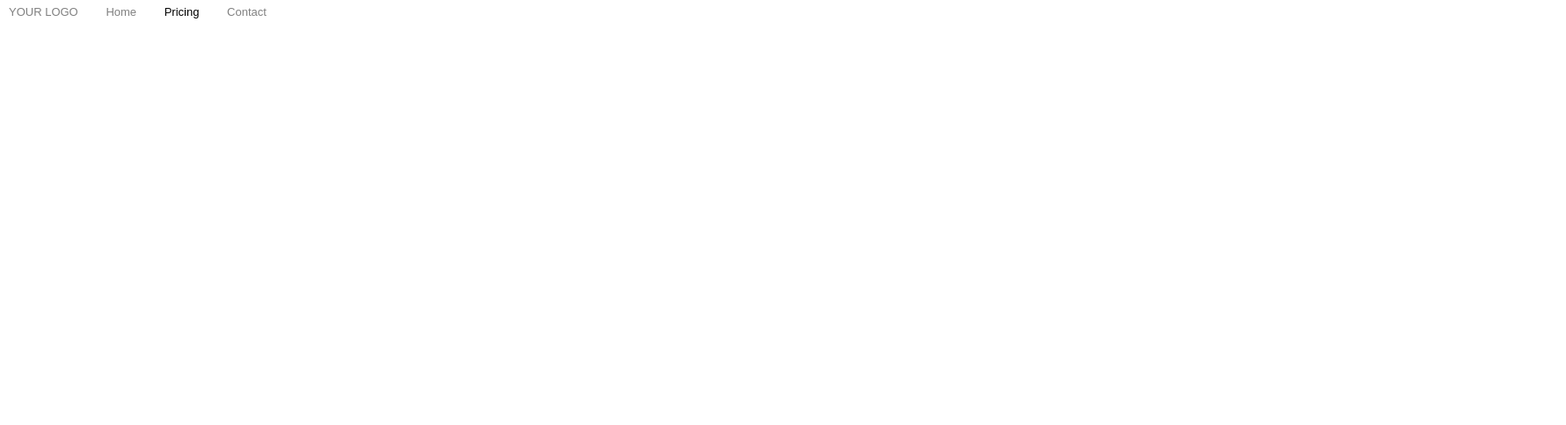
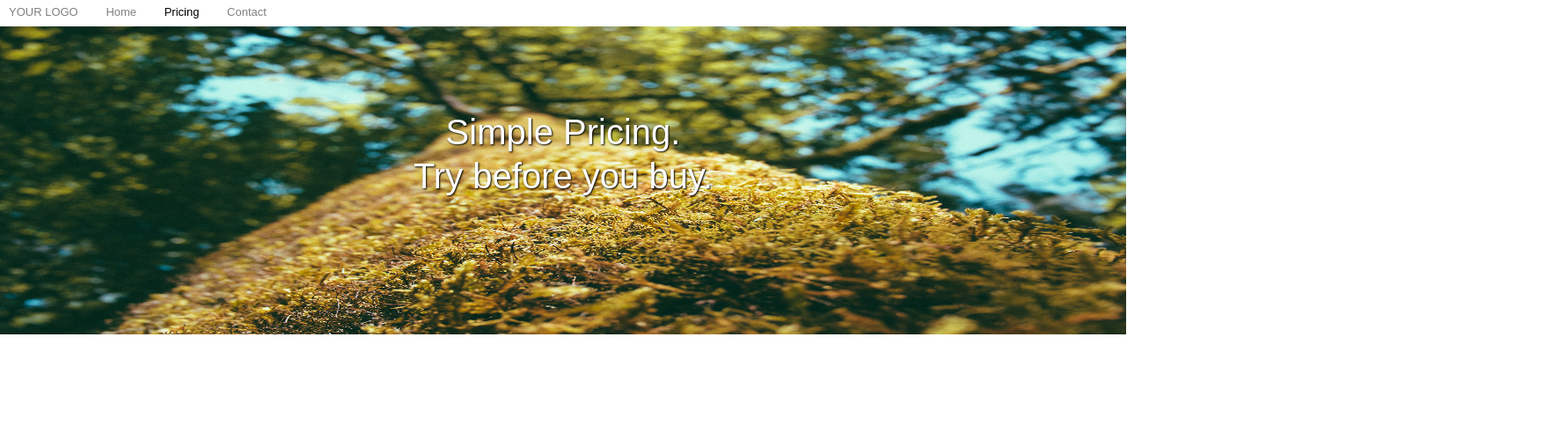
Before and after one commit to rjowers/Assignment-3, a plain HTML site: page index.html in a window 1280 px wide. Shown: the whole page at 88% size, 1780 px wide, since content can reach past the window. Drawn offline with Linux system fonts and the light colour scheme.

Commit message:
finished tree image

```diff
--- a/index.html
+++ b/index.html
@@ -3,6 +3,7 @@
 <title>
   Webpage
 </title>
+<link href="https://fonts.googleapis.com/css?family=Roboto" rel="stylesheet">
 <link href="https://fonts.googleapis.com/css?family=Raleway" rel="stylesheet">
 <link rel="stylesheet" type="text/css" href="style.css"/>
 <link href="normalize.css" rel="stylesheet"/>
@@ -24,5 +25,24 @@
     </span>
   </nav>
 </div>
+<div class= "container">
+      <img src="background.jpg">
+  <span class="Simple">
+    <p>Simple Pricing.</p>
+    <p>
+      Try before you buy.
+    <p>
+  </span>
+</div>
+<div class="green-box">
+
+</div>
+<div class="blue-box">
+
+</div>
+<div class="black-box">
+
+</div>
+
 </body>
 </html>
--- a/style.css
+++ b/style.css
@@ -1,12 +1,10 @@
 
-.container {
 
-}
 nav {
   position: relative;
   height: 30px;
   background: white;
-  max-width: auto;
+  max-width: 100%;
   font-size: 13px;
   font-family: font-family: 'Raleway', sans-serif;
 }
@@ -39,6 +37,36 @@ nav {
   color: gray;
 }
 
+.container img{
+  height: 350px;
+  width: 100%;
+}
+
+.Simple {
+  position: relative;
+  top: -275px;
+  left: 500px;
+  color: white;
+  font-family: font-family: 'Roboto', sans-serif;
+  font-size: 40px;
+  text-shadow: 1px 1px 2px black;
+
+}
+
+.simple p {
+  position: relative;
+  line-height: 10px;
+  text-align: center;
+  right: 500px;
+  max-width: 100%;
+}
+
+.greenbox {
+  height: 50px;
+  width: 50px;
+}
+
+
 a {
   text-decoration: none;
   color: inherit;
```
